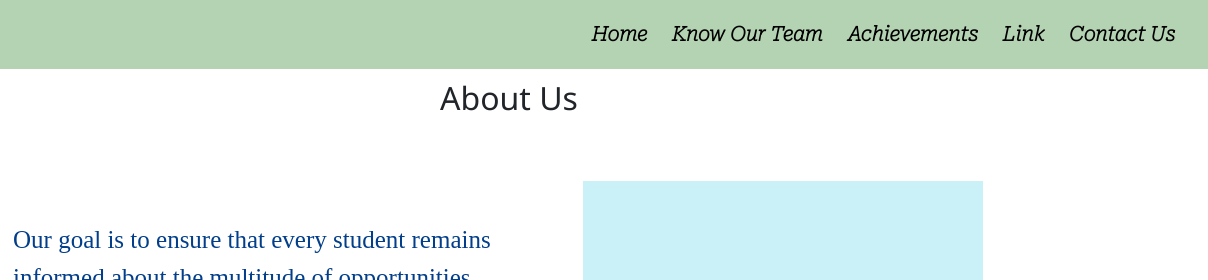
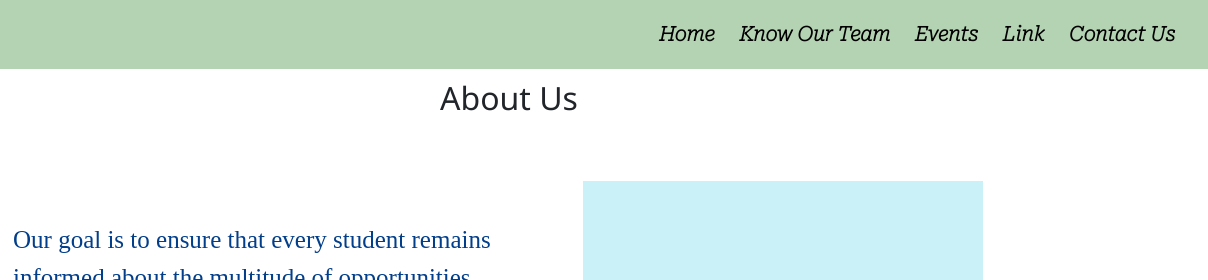
Before and after one commit to NITRR-Open-Source-Community/NOSC-Website, a plain HTML site: page index.html in a window 1280 px wide. Shown: the top 280 px of the page, 72-1280 px from the left. Drawn offline with nearby package versions, Linux system fonts and the light colour scheme; some packages are replaced by stand-ins of ours; no server answers; a script that the page names is missing; a web font is replaced by a local one.

Commit message:
Fix broken links in the navbar

```diff
--- a/index.html
+++ b/index.html
@@ -66,14 +66,14 @@
         <div class="collapse navbar-collapse" id="navbarSupportedContent">
           <ul class="navbar-nav ml-auto">
             <li class="nav-item active">
-              <a class="nav-link nav_link" href="/">Home<span class="sr-only">(current)</span></a>
+              <a class="nav-link nav_link" href="index.html">Home<span class="sr-only">(current)</span></a>
             </li>
             </li>
             <li class="nav-item">
               <a class="nav-link" href="#" id="know-our-team-link">Know Our Team</a>
             </li>
             <li class="nav-item">
-              <a class="nav-link" href="achievements.html">Achievements</a>
+              <a class="nav-link" href="achievements.html">Events</a>
           </li>
           <li class="nav-item">
             <a class="nav-link" href="#">Link</a>
```
